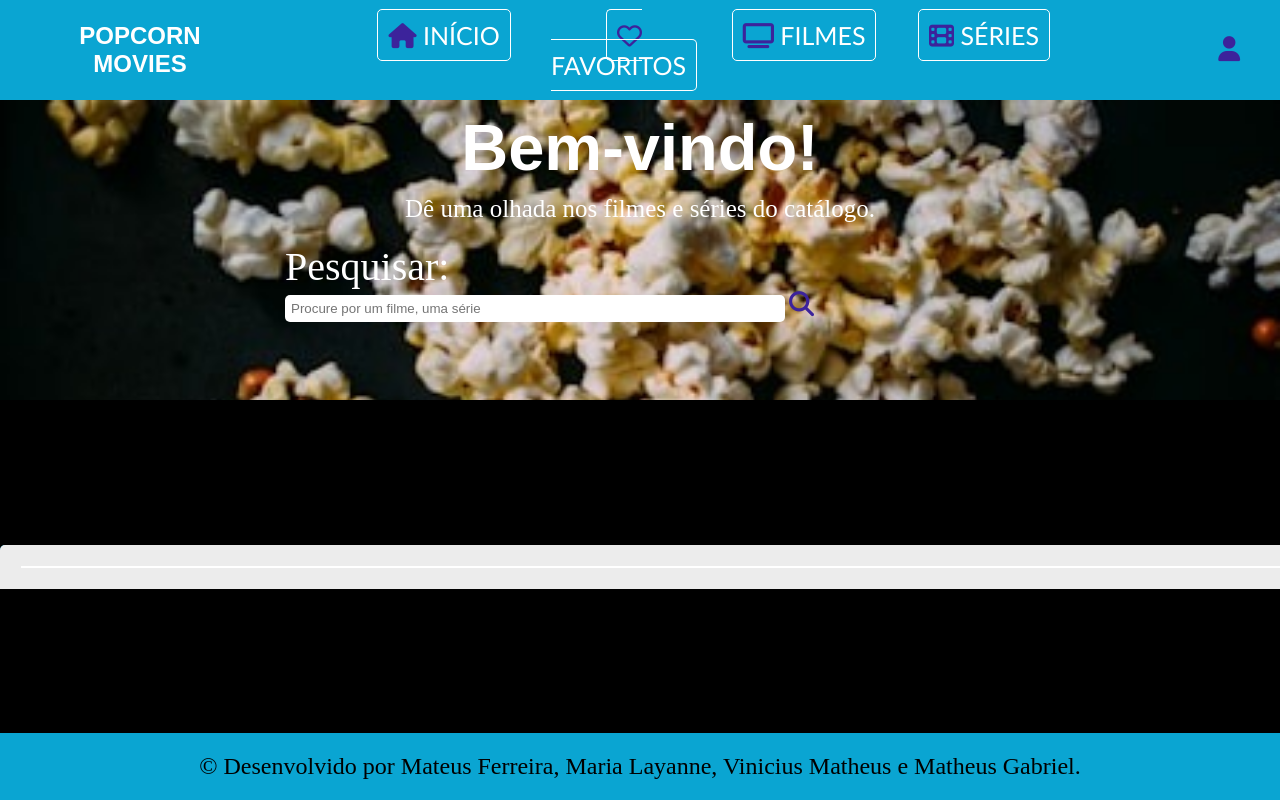
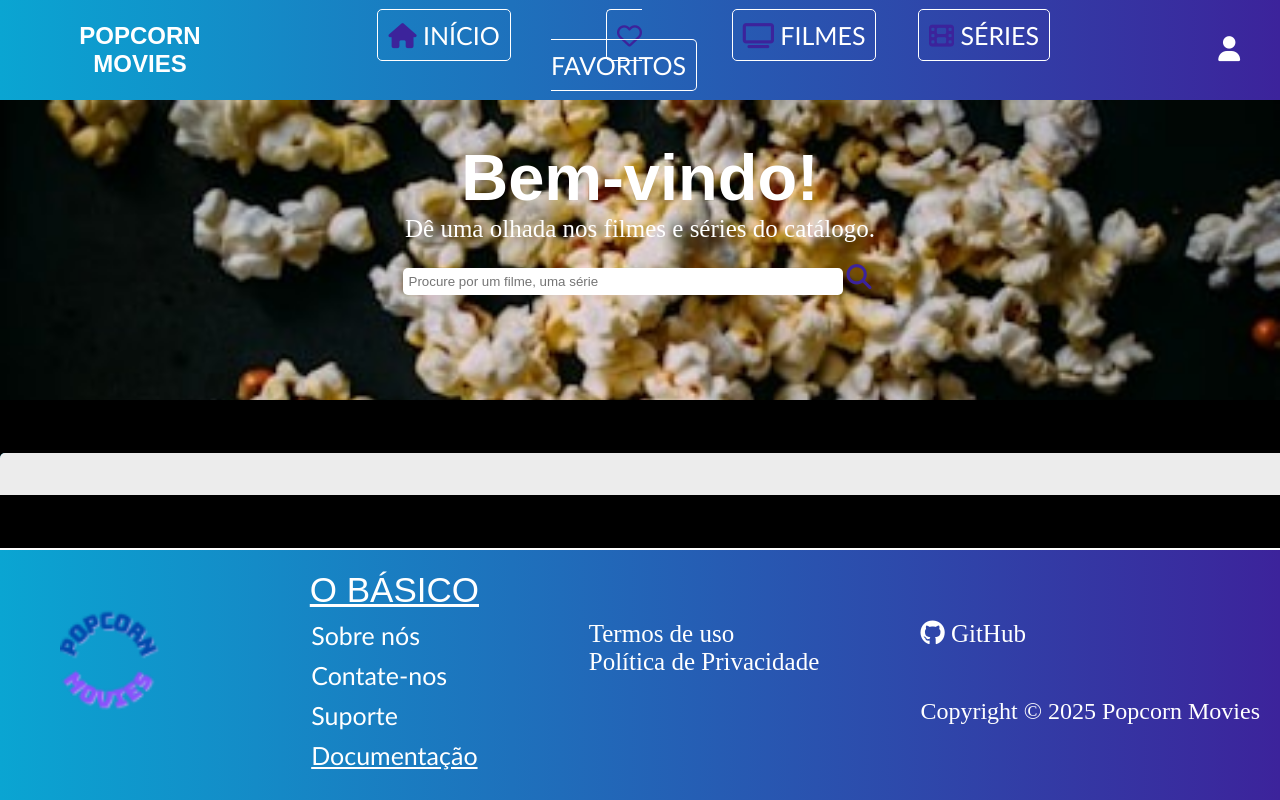
Before and after one commit to mateusferreiraof/unima_engenharia_de_software, a Flask app: template PROJETO/templates/index.html in a window 1280 px wide; the page is wider, and only the part inside the window is pictured. Run offline with Flask 3, Linux system fonts and the light colour scheme; the template is opened without the code that fills it, so the values that code supplies are empty; some libraries are stand-ins or nearby versions.

Commit message:
Alterações realizadas na página de busca, para deixar de acordo com o FIGMA

```diff
--- a/PROJETO/static/index.css
+++ b/PROJETO/static/index.css
@@ -40,13 +40,13 @@
 
 form {
     margin: auto;
-    width: 750px;
+    width: 515px;
     padding: 20px;
 }
 
 input {
     margin: auto;
-    width: 500px;
+    width: 440px;
     padding: 5px;
     border: 1px solid transparent;
     border-radius: 5px;
@@ -67,7 +67,10 @@
 }
 
 footer {
-    background-color: rgb(10, 165, 210);
+    display: flex;
+    flex-direction: row;
+    justify-content: space-between;
+    background: linear-gradient(to right, rgb(10, 165, 210), rgb(60, 35, 155));
     text-align: center;
     padding: 20px;
     font-family: 'Times New Roman', Times, serif;
@@ -84,12 +87,12 @@
     color: white;
     font-family: Verdana, Geneva, Tahoma, sans-serif;
     border: 0px solid transparent;
-    border-radius: 5px;
+    border-radius: 5px 5px 0px 0px;
 }
 
 
 #cabecario {
-    background-color: rgb(10, 165, 210);
+    background: linear-gradient(to right, rgb(10, 165, 210), rgb(60, 35, 155));
     text-align: center;
     color: black;
     display: flex;
@@ -160,7 +163,7 @@
 #h2-header {
     text-align: center;
     color: white;
-    margin: 10px;
+    margin-top: 40px;
     font-size: 65px;
 }
 
@@ -176,10 +179,71 @@
     font-size: 25px;
 }
 
+#imagens {
+    border-radius: 10px;
+    width: 200px;
+    height: 300px;
+}
+
+#primeira-coluna-footer {
+    padding: 40px;
+}
+
+#imagem-footer {
+    width: 100px;
+}
+
+#terceira-coluna-footer {
+    margin: 50px 0px 50px 0px;
+}
+
+#a-documentacao-footer {
+    text-decoration: underline;
+}
+
+#a-o-basico-footer {
+    color: white;
+    text-decoration: underline;
+    font-family: Arial, Helvetica, sans-serif;
+    font-size: 35px;
+}
+
+#quarta-coluna-footer {
+    text-align: left;
+    margin: 50px 0px 50px 0px;
+}
+
+#a-quarta-coluna-footer {
+    color: white;
+}
+
+#p-quarta-coluna-footer {
+    color: white;
+    padding-top: 50px;
+}
+
 .li-header {
     display: inline-block;
     width: 180px;
     font-family: 'Trebuchet MS', 'Lucida Sans Unicode', 'Lucida Grande', 'Lucida Sans', Arial, sans-serif;
+}
+
+.li-segunda-coluna-footer {
+    margin: 10px;
+    font-family: 'Trebuchet MS', 'Lucida Sans Unicode', 'Lucida Grande', 'Lucida Sans', Arial, sans-serif;
+    text-align: left;
+}
+
+.li-segunda-coluna-footer > a {
+    color: white;
+}
+
+.li-terceira-coluna-footer {
+    text-align: left;
+}
+
+.li-terceira-coluna-footer > a {
+    color: white;
 }
 
 .a-header {
@@ -200,6 +264,6 @@
     display: inline-table;
     text-align: center;
     color: black;
-    max-width: 500px;
     max-width: 200px;
+    max-height: 300px;
 }
--- a/PROJETO/templates/index.html
+++ b/PROJETO/templates/index.html
@@ -21,7 +21,7 @@
             </nav>
             <nav>
                 <ul type="none">
-                    <li id="icone-header"><a href="#"><i class="fa-solid fa-user" style="color: #3c239b;"></i></a></li>
+                    <li id="icone-header"><a href="#"><i class="fa-solid fa-user" style="color: #ffff;"></i></a></li>
                 </ul>
             </nav>
         </section>
@@ -29,7 +29,6 @@
             <h2 id="h2-header">Bem-vindo!</h2>
             <legend id="legend-header">Dê uma olhada nos filmes e séries do catálogo.</legend>
             <form action="/home", method="post">
-            <p id="p-header">Pesquisar:</p>
             <input type="text" name="barra-de-busca" id="barra-de-busca" placeholder="Procure por um filme, uma série" required>
             <button type="submit"><a href=""><i class="fa-solid fa-magnifying-glass" style="color: #3c239b;"></i></a></button>
         </form>
@@ -50,17 +49,38 @@
             <ul id="ul-main">
                     {% for busca in buscar %}
                         <li class="li-main">
-                            <abbr title="{{ busca.overview }}"><img src="https://image.tmdb.org/t/p/w200{{ busca.poster_path }}" alt="{{ busca.title }}" /></abbr>
+                            <abbr title="{{ busca.overview }}"><img id="imagens" src="https://image.tmdb.org/t/p/w200{{ busca.poster_path }}" alt="{{ busca.title }}" /></abbr>
                             <strong>{{ busca.title }}</strong> - {{ busca.release_date }}
                         </li>
                     {% endfor %}
                     {% endif %}
             </ul>
-            <hr id="hr2">
         </section>
     </main>
+    <hr id="hr2">
     <footer>
-        <p>&copy; Desenvolvido por Mateus Ferreira, Maria Layanne, Vinicius Matheus e Matheus Gabriel.</p>
+        <div id="primeira-coluna-footer">
+            <img id="imagem-footer" src="../static/imagens/favicon.ico" alt="">
+        </div>
+        <div id="segunda-coluna-footer">
+            <ul type="none">
+                <li id="o-basico"><a id="a-o-basico-footer" href="#">O BÁSICO</a></li>
+                <li class="li-segunda-coluna-footer"><a href="#">Sobre nós</a></li>
+                <li class="li-segunda-coluna-footer"><a href="#">Contate-nos</a></li>
+                <li class="li-segunda-coluna-footer"><a href="#">Suporte</a></li>
+                <li class="li-segunda-coluna-footer"><a id="a-documentacao-footer" href="#">Documentação</a></li>
+            </ul>
+        </div>
+        <div id="terceira-coluna-footer">
+            <ul type="none">
+                <li class="li-terceira-coluna-footer"><a href="#">Termos de uso</a></li>
+                <li class="li-terceira-coluna-footer"><a href="#">Política de Privacidade</a></li>
+            </ul>
+        </div>
+        <div id="quarta-coluna-footer">
+            <a href="#" id="a-quarta-coluna-footer"><i class="fa-brands fa-github"></i> GitHub</a>
+            <p id="p-quarta-coluna-footer">Copyright &copy; 2025 Popcorn Movies</p>
+        </div>
     </footer>
 </body>
 </html>
```
